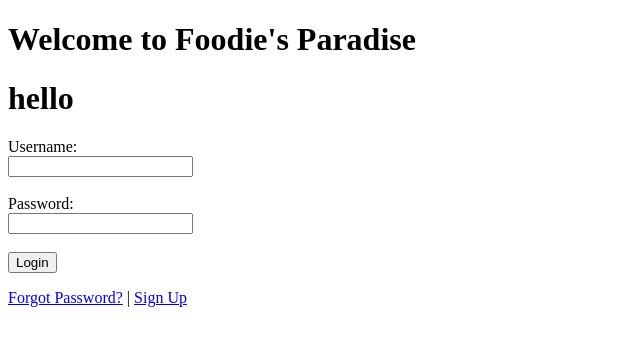
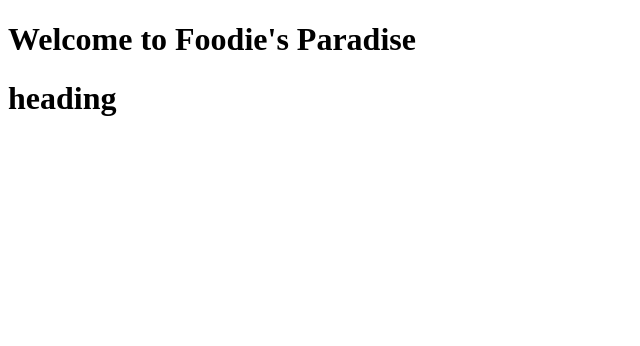
Before and after one commit to Soundaryaa007/foodmate, a plain HTML site: page about.html in a window 1280 px wide. Shown: the whole page, without its empty margins (0-640 px from the left). Drawn offline with Linux system fonts and the light colour scheme.

Commit message:
+heading about

```diff
--- a/about.html
+++ b/about.html
@@ -7,19 +7,7 @@
 </head>
 <body>
     <h1>Welcome to Foodie's Paradise</h1>
-    <h1>hello</h1>
-    <form action="/login" method="POST">
-        <label for="username">Username:</label><br>
-        <input type="text" id="username" name="username" required><br><br>
+    <h1>heading</h1>
 
-        <label for="password">Password:</label><br>
-        <input type="password" id="password" name="password" required><br><br>
-
-        <button type="submit">Login</button>
-    </form>
-    <p>
-        <a href="/forgot-password">Forgot Password?</a> |
-        <a href="/sign-up">Sign Up</a>
-    </p>
 </body>
 </html>
```
